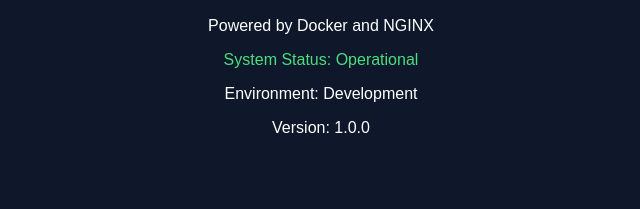
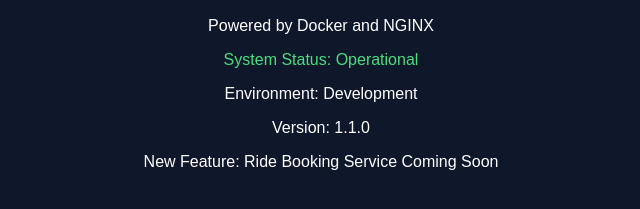
Before and after one commit to seundevs2/cloudforge-ridelab, a plain HTML site: page app/frontend/index.html in a window 1280 px wide. Shown: the part 199-408 px from the top of the page, without its empty margins (319-959 px from the left). Drawn offline with Linux system fonts and the light colour scheme.

Commit message:
Update RideLab frontend to v1.1.0

```diff
--- a/app/frontend/index.html
+++ b/app/frontend/index.html
@@ -27,6 +27,7 @@
     <p>Powered by Docker and NGINX</p>
     <p class="status">System Status: Operational</p>
     <p>Environment: Development</p>
-    <p>Version: 1.0.0</p>
+    <p>Version: 1.1.0</p>
+<p>New Feature: Ride Booking Service Coming Soon</p>
 </body>
 </html>
```
